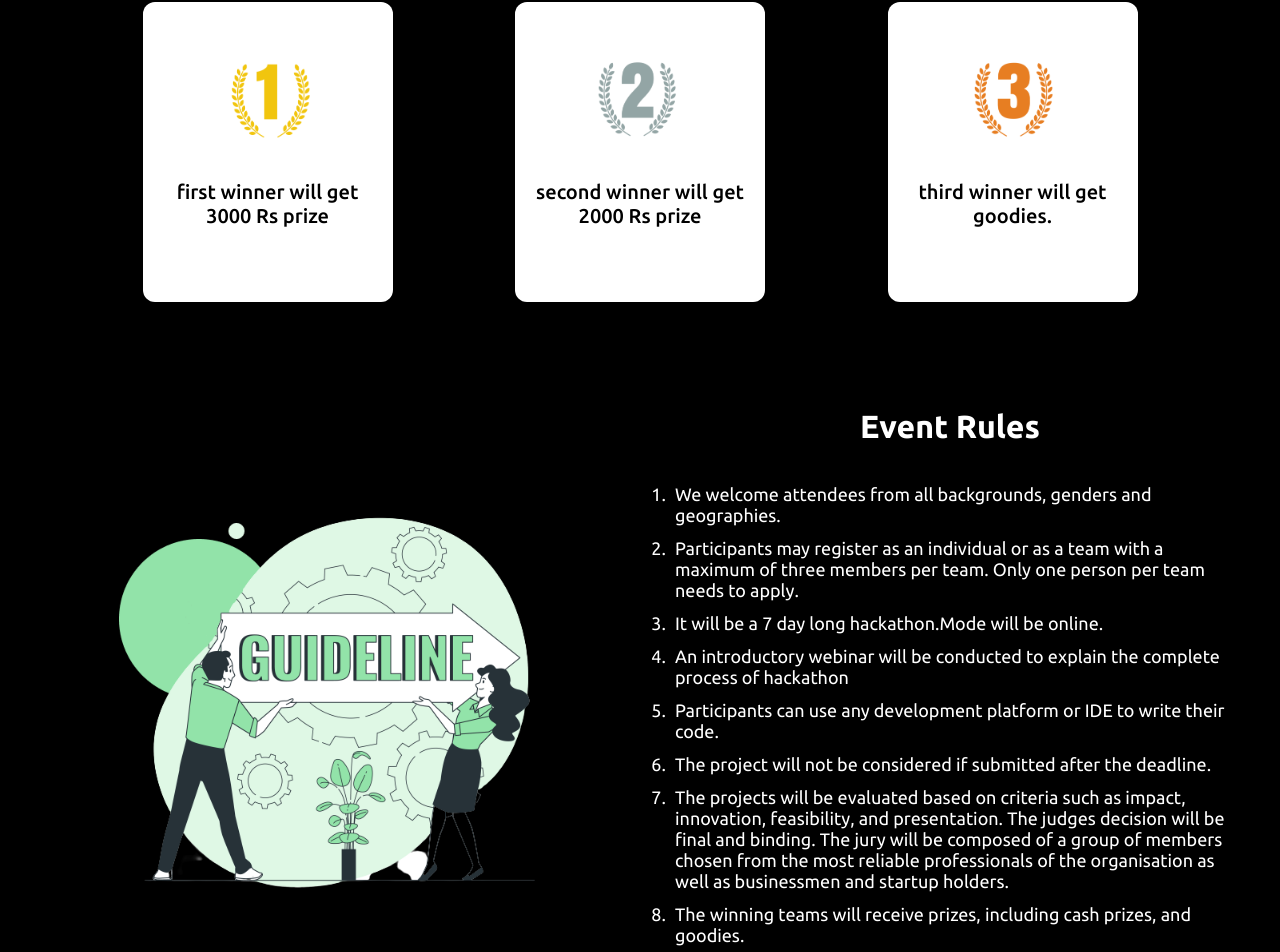
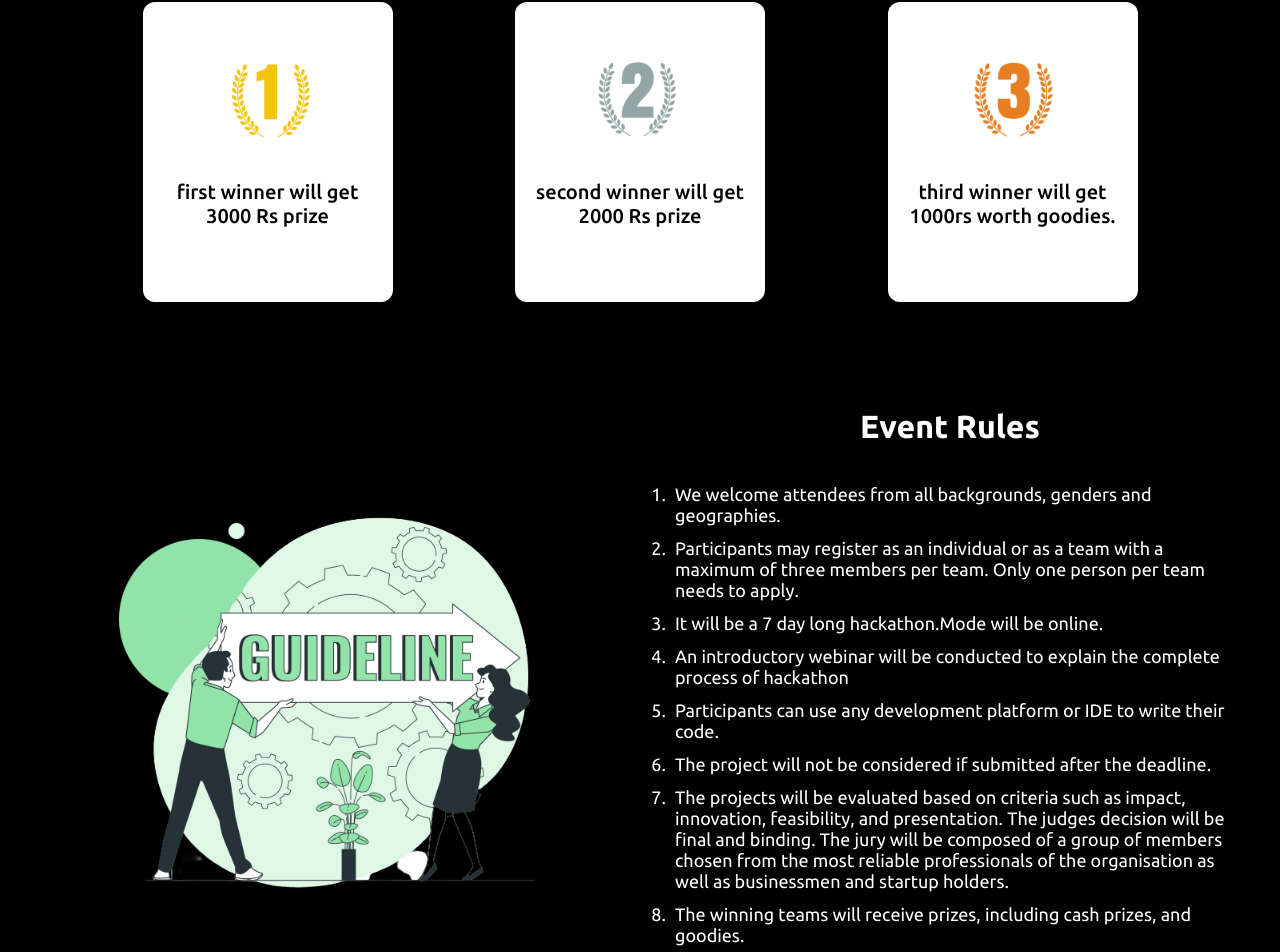
Before and after one commit to anshitmishra/light, a Next.js app: page / in a window 1280 px wide. Shown: the part 983-1935 px from the top of the page. Built offline with nearby package versions, Linux system fonts and the light colour scheme; a web font is replaced by a local one.

Commit message:
light new add

```diff
--- a/src/page.js
+++ b/src/page.js
@@ -63,7 +63,7 @@ const Home = () => {
                             <div className={styles.prizeCardImg}>
                                 <img src='/third.png' ></img>
                             </div>
-                            <p>third winner will get goodies.</p>
+                            <p>third winner will get 1000rs worth goodies.</p>
                         </div>
                     </div>
                 </div>
```
